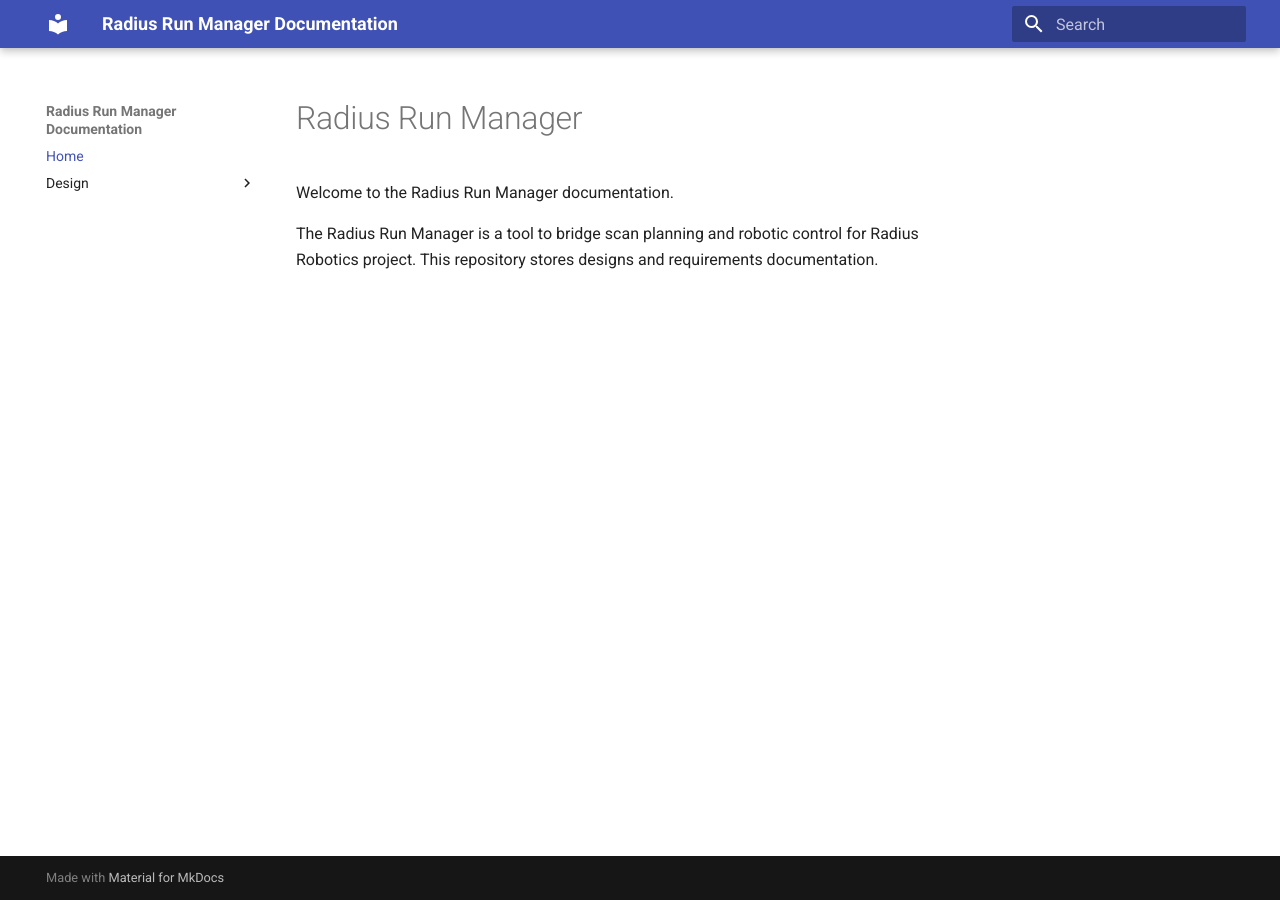
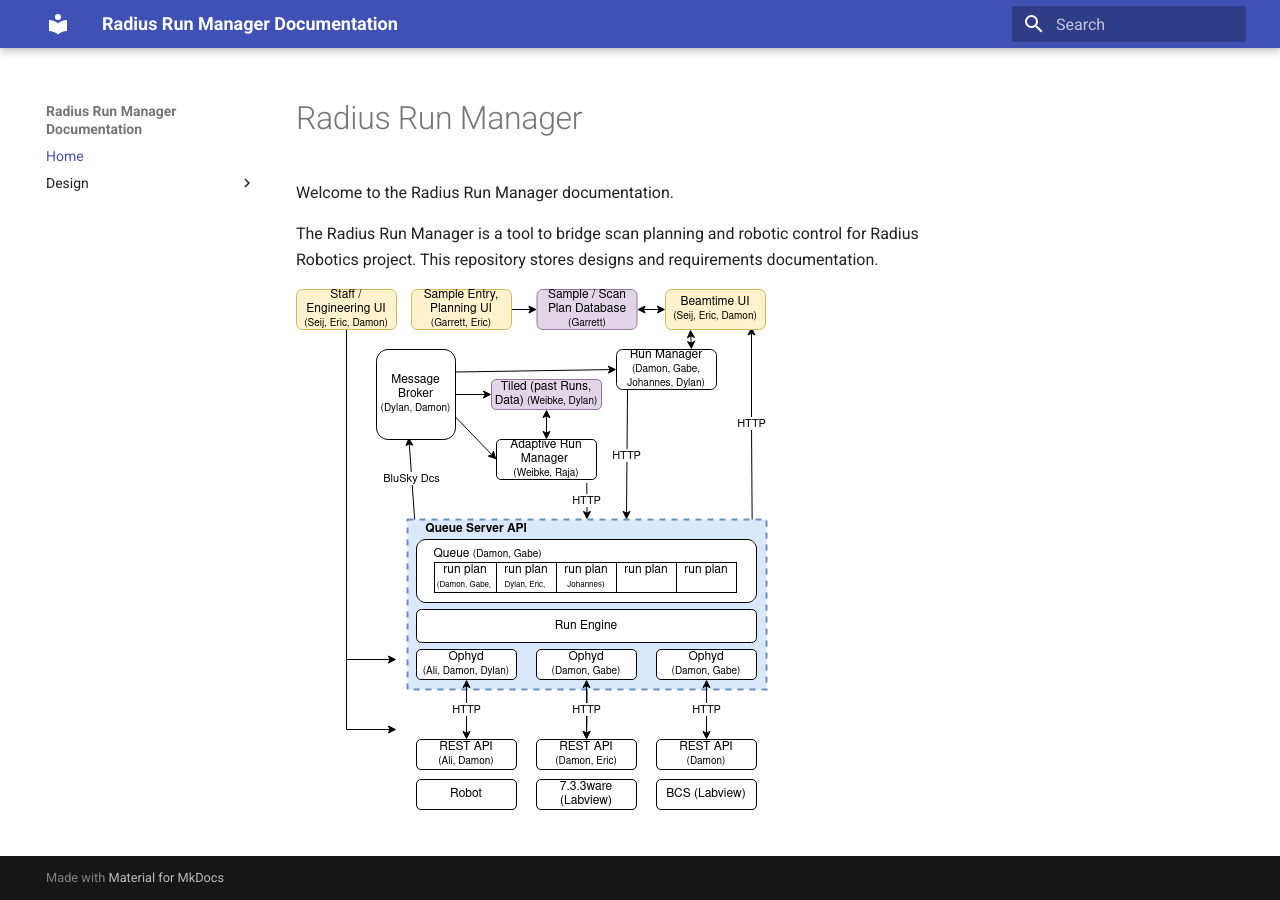
Before and after one commit to als-computing/radius_robotics_software_documentation, an MkDocs documentation site: the page built from docs/index.md, in a window 1280 px wide. Built offline with MkDocs 1.6.1 and Material for MkDocs 9.7.7, drawn with Linux system fonts in a browser that asks for light colours.

Commit message:
add design image

```diff
--- a/docs/index.md
+++ b/docs/index.md
@@ -3,3 +3,5 @@
 Welcome to the Radius Run Manager documentation.
 
 The Radius Run Manager is a tool to bridge scan planning and robotic control for Radius Robotics project. This repository stores designs and requirements documentation.
+
+![Radius Robotics](images/RadiusSoftware_v2.drawio.png)
```
Also changed, not shown: docs/images/RadiusSoftware_v2.drawio.png (added).
